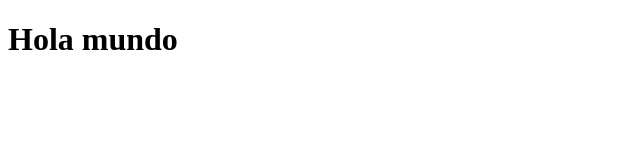
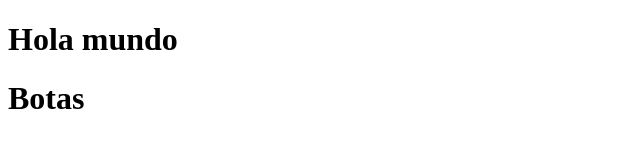
Before and after one commit to IEVN-1002-21000493/INTRO-GIT, a plain HTML site: page index.html in a window 1280 px wide. Shown: the whole page, without its empty margins (0-640 px from the left). Drawn offline with Linux system fonts and the light colour scheme.

Commit message:
segundo commit del proyecto

```diff
--- a/index.html
+++ b/index.html
@@ -8,5 +8,6 @@
 </head>
 <body>
     <h1>Hola mundo</h1>
+    <h1>Botas</h1>
 </body>
 </html>
```
